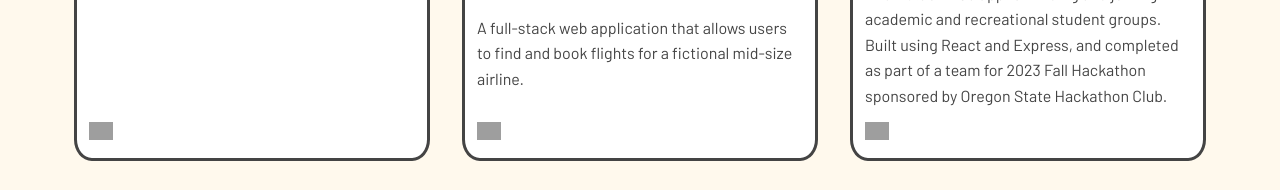
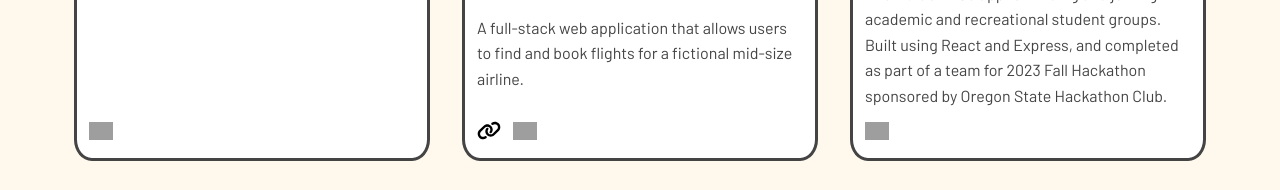
Before and after one commit to mjande/portfolio, a website: page index.html in a window 1280 px wide. Shown: the part 1908-2098 px from the top of the page. Drawn offline with nearby package versions, Linux system fonts and the light colour scheme; grey boxes are pictures that could not be loaded; a web font is replaced by a local one.

Commit message:
Add link for soul plane

```diff
--- a/index.html
+++ b/index.html
@@ -141,6 +141,9 @@
         </div>
         <p class="card__body">A full-stack web application that allows users to find and book flights for a fictional mid-size airline.</p>
         <div class="card__links">
+          <a href="https://client-production-e858.up.railway.app/">
+            <img src="public/img/link-solid.svg" class="icon_is-small">
+          </a>
           <a href="https://github.com/mjande/soul-plane">
             <img src="https://cdn.jsdelivr.net/gh/devicons/devicon/icons/github/github-original.svg" class="icon_is-small"/>
           </a>
```
